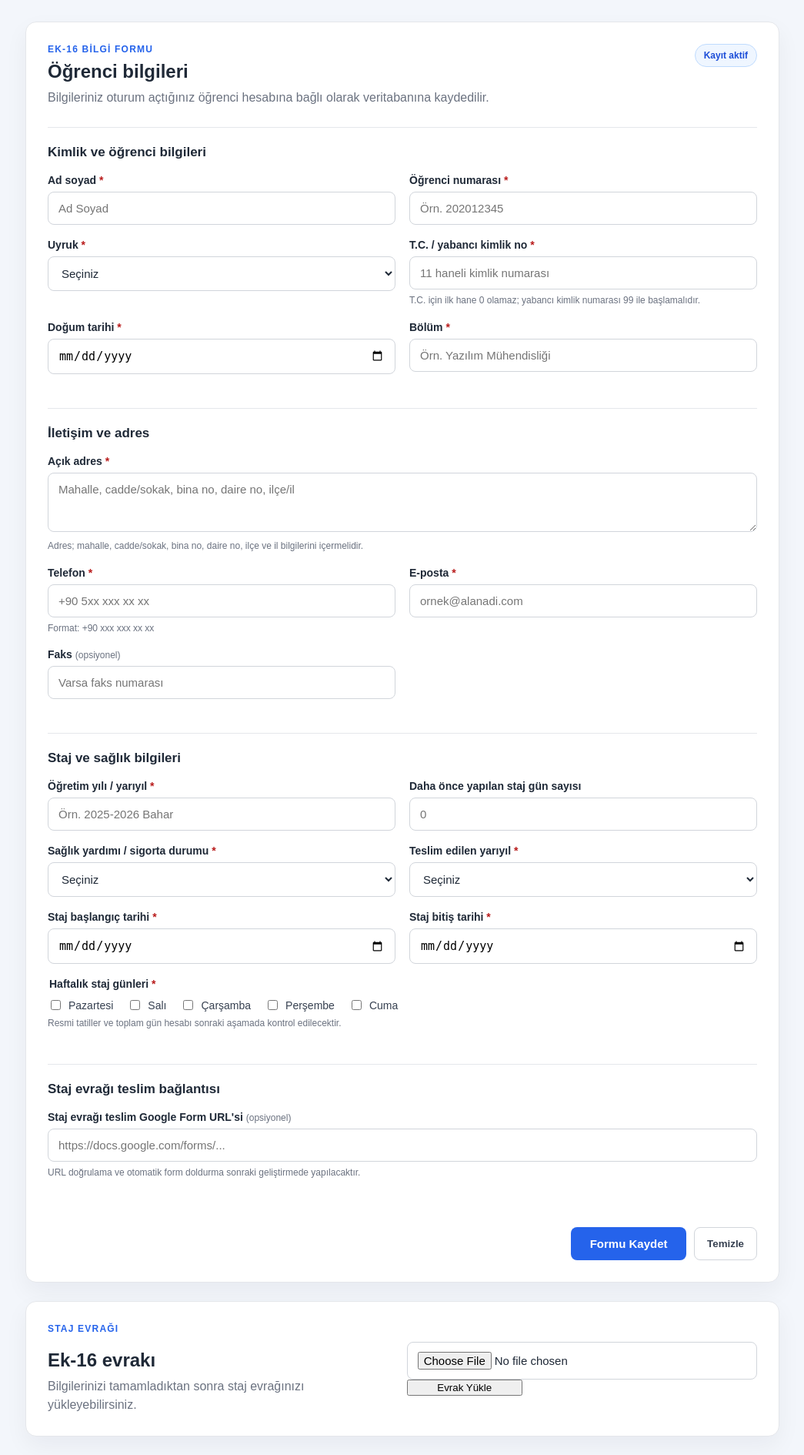
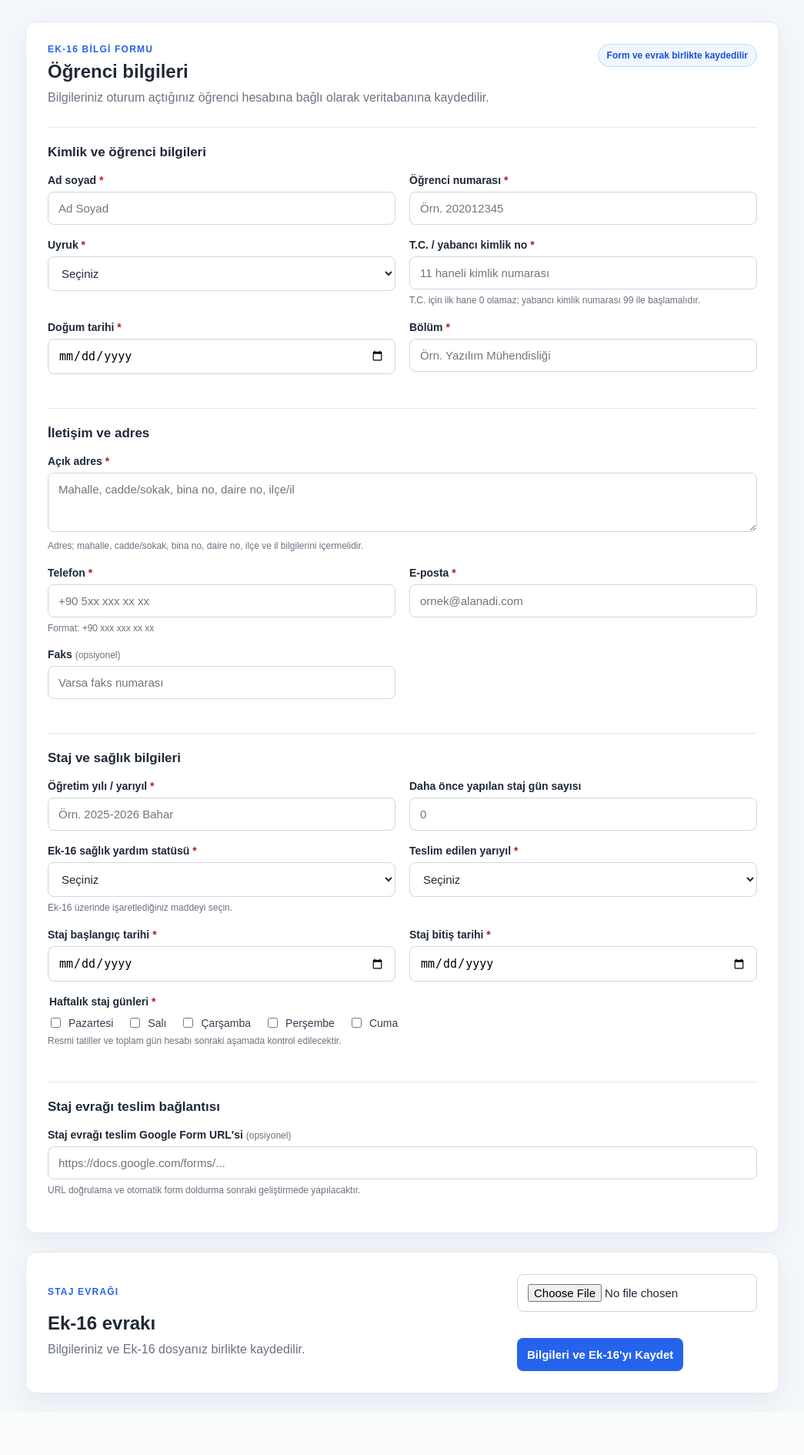
Before and after one commit to muratuymaz/staj-yonetim-sistemi, an ASP.NET Core app: template Views/Student/Index.cshtml in a window 1280 px wide. Shown: the part 114-2004 px from the top of the page at 77% size, without its empty margins (117-1162 px from the left). After the commit the page ends 1937 px from the top, so only its background shows below. Run offline with ASP.NET Core 8, Linux system fonts and the light colour scheme; the template is opened without the code that fills it, so the values that code supplies are empty; some libraries are stand-ins or nearby versions.

Commit message:
Ek-16 sağlık yardımı statüsü kontrolü eklendi, form güncellendi ve UI iyileştirmeleri yapıldı.

```diff
--- a/Controllers/StudentController.cs
+++ b/Controllers/StudentController.cs
@@ -89,6 +89,12 @@ namespace StajYonetimSistemi.Controllers
             IFormFile? file,
             CancellationToken cancellationToken)
         {
+            // Ek-16 üzerindeki altı sağlık yardımı maddesinden birini seçtirme
+            if (form.HealthAidStatus < 3 || form.HealthAidStatus > 8)
+            {
+                return BadRequest("Ek-16'daki sağlık yardımı maddelerinden birini seçin.");
+            }
+
             if (ModelState.IsValid == false)
             {
                 return BadRequest("Öğrenci bilgilerini kontrol edin.");
@@ -133,11 +139,6 @@ namespace StajYonetimSistemi.Controllers
             if (form.PreviousInternshipDays < 0)
             {
                 return BadRequest("Önceki staj gün sayısı negatif olamaz.");
-            }
-
-            if (form.HealthAidStatus < 0 || form.HealthAidStatus > 2)
-            {
-                return BadRequest("Sağlık yardımı statüsü geçersiz.");
             }
 
             if (form.InternshipStartDate == DateTime.MinValue ||
--- a/Models/StudentProfileForm.cs
+++ b/Models/StudentProfileForm.cs
@@ -178,8 +178,8 @@ public class StudentProfileForm
         }
     }
 
-    // Sağlık yardımı seçimini tutma
-    [Range(0, 2)]
+    // Eski 0-2 değerlerini değiştirmeden Ek-16'daki altı maddeyi 3-8 arasında tutma
+    [Range(3, 8)]
     public int HealthAidStatus
     {
         get
--- a/Views/Student/Index.cshtml
+++ b/Views/Student/Index.cshtml
@@ -17,6 +17,13 @@
         </form>
     </header>
 
+    <form id="studentProfileForm"
+          asp-controller="Student"
+          asp-action="Upload"
+          method="post"
+          enctype="multipart/form-data"
+          novalidate>
+        @Html.AntiForgeryToken()
         <section class="panel-card profile-form-card">
             <div class="panel-heading">
                 <div>
@@ -24,15 +31,9 @@
                     <h2>Öğrenci bilgileri</h2>
                     <p class="description">Bilgileriniz oturum açtığınız öğrenci hesabına bağlı olarak veritabanına kaydedilir.</p>
                 </div>
-            <span class="draft-badge">Kayıt aktif</span>
+                <span class="draft-badge">Form ve evrak birlikte kaydedilir</span>
             </div>
 
-        <form id="studentProfileForm"
-              asp-controller="Student"
-              asp-action="Profile"
-              method="post"
-              novalidate>
-            @Html.AntiForgeryToken()
             <div class="form-section">
                 <h3>Kimlik ve öğrenci bilgileri</h3>
 
@@ -117,13 +118,21 @@
                     </div>
 
                     <div class="form-group">
-                        <label for="healthAidStatus">Sağlık yardımı / sigorta durumu <span class="required-mark">*</span></label>
+                        <label for="healthAidStatus">Ek-16 sağlık yardım statüsü <span class="required-mark">*</span></label>
                         <select id="healthAidStatus" name="HealthAidStatus" required>
                             <option value="">Seçiniz</option>
-                            <option value="0">Yararlanıyor</option>
-                            <option value="1">Yararlanmıyor</option>
-                            <option value="2">Belirtilmedi</option>
+                            <option value="3">1 - Genel Sağlık Sigortası kapsamındayım</option>
+                            <option value="4">2 - Anne-Baba üzerinden sağlık yardımı almaktayım</option>
+                            <option value="5">3 - Sosyal Sigortalar Kurumu'na tabi olarak çalıştığımdan kendi sağlık yardımım var</option>
+                            <option value="6">4 - Bağ-Kur'a tabi olarak çalıştığımdan kendi sağlık yardımım var</option>
+                            <option value="7">5 - Emekli Sandığı'na tabi olarak çalıştığımdan kendi sağlık yardımım var</option>
+                            <option value="8">6 - Herhangi bir sosyal güvencem olmadığından sağlık yardımı alamıyorum</option>
+                            @* Eski genel durumları yeniden açarken yanlış Ek-16 maddesine dönüştürmeme *@
+                            <option value="0" hidden>Önceki kayıt: Yararlanıyor (Ek-16 maddesini seçin)</option>
+                            <option value="1" hidden>Önceki kayıt: Yararlanmıyor (Ek-16 maddesini seçin)</option>
+                            <option value="2" hidden>Önceki kayıt: Belirtilmedi (Ek-16 maddesini seçin)</option>
                         </select>
+                        <small class="field-hint">Ek-16 üzerinde işaretlediğiniz maddeyi seçin.</small>
                     </div>
 
                     <div class="form-group">
@@ -169,40 +178,27 @@
                     <small class="field-hint">URL doğrulama ve otomatik form doldurma sonraki geliştirmede yapılacaktır.</small>
                 </div>
             </div>
-
-            <p id="profileFormMessage" class="form-message" role="status"></p>
-
-            <div class="form-actions">
-                <button class="primary-button form-save-button" type="submit">Formu Kaydet</button>
-                <button class="secondary-button" type="reset">Temizle</button>
-            </div>
-        </form>
         </section>
 
         <section class="panel-card upload-card">
             <div>
                 <p class="section-kicker">STAJ EVRAĞI</p>
                 <h2>Ek-16 evrakı</h2>
-            <p class="description">Bilgilerinizi tamamladıktan sonra staj evrağınızı yükleyebilirsiniz.</p>
+                <p class="description">Bilgileriniz ve Ek-16 dosyanız birlikte kaydedilir.</p>
             </div>
 
-        <form asp-controller="Student" asp-action="Upload"
-              method="post" enctype="multipart/form-data">
-            @Html.AntiForgeryToken()
-
+            <div>
                 <input type="file" name="file"
                        accept=".doc,.docx,.pdf,.jpg,.jpeg,.png" required />
 
-            <button class="upload-button" type="submit">Evrak Yükle</button>
+                <p id="profileFormMessage" class="form-message" role="status"></p>
+                <button class="primary-button upload-button" type="submit">Bilgileri ve Ek-16'yı Kaydet</button>
+            </div>
+        </section>
     </form>
-        @if (TempData["UploadMessage"] is string message)
-        {
-            <p class="form-message upload-message" role="status">@message</p>
-        }
-    </section>
 </div>
 
 @section Scripts {
     <script src="~/js/logout.js"></script>
-    <script src="~/js/student.js?v=3"></script>
+    <script src="~/js/student.js?v=4"></script>
 }
--- a/wwwroot/js/student.js
+++ b/wwwroot/js/student.js
@@ -36,6 +36,14 @@ async function loadSavedProfile() {
         setProfileValue("AcademicYear", profile.academicYear);
         setProfileValue("PreviousInternshipDays", profile.previousInternshipDays);
         setProfileValue("HealthAidStatus", profile.healthAidStatus);
+        setProfileValue("InternshipStartDate", profile.internshipStartDate?.substring(0, 10));
+        setProfileValue("InternshipEndDate", profile.internshipEndDate?.substring(0, 10));
+
+        // Son kayıtta seçilen haftalık staj günlerini yeniden işaretleme
+        const savedDays = profile.internshipDays ?? [];
+        profileForm.querySelectorAll("input[name='InternshipDays']").forEach(input => {
+            input.checked = savedDays.includes(input.value);
+        });
     } catch {
         // Profil bilgisi henüz oluşturulmadıysa form boş olarak açılır.
     }
@@ -52,6 +60,15 @@ if (profileForm && profileFormMessage) {
         if (!profileForm.checkValidity()) {
             profileForm.reportValidity();
             profileFormMessage.textContent = "Lütfen zorunlu alanları kontrol edin.";
+            return;
+        }
+
+        // Eski genel sağlık durumları yerine Ek-16'daki maddeyi seçtirme
+        const healthAidStatus = profileForm.querySelector("[name='HealthAidStatus']");
+
+        if (Number(healthAidStatus.value) < 3) {
+            profileFormMessage.textContent = "Ek-16'daki altı sağlık yardımı maddesinden birini seçin.";
+            healthAidStatus.focus();
             return;
         }
 
@@ -83,15 +100,12 @@ if (profileForm && profileFormMessage) {
 
             profileFormMessage.textContent = message || "Öğrenci bilgileri kaydedildi.";
             profileFormMessage.classList.add("success-message");
+            profileForm.querySelector("input[name='file']").value = "";
+            await loadSavedProfile();
         } catch {
             profileFormMessage.textContent = "Kayıt sırasında beklenmeyen bir hata oluştu.";
         } finally {
             button.disabled = false;
         }
     });
-
-    profileForm.addEventListener("reset", function () {
-        profileFormMessage.textContent = "";
-        profileFormMessage.classList.remove("success-message");
-    });
 }
```
Lines whose indentation alone changed are shown as unchanged.
